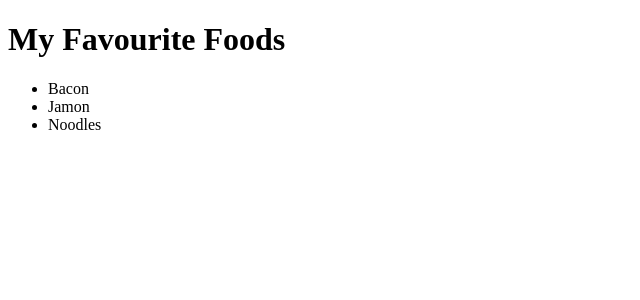
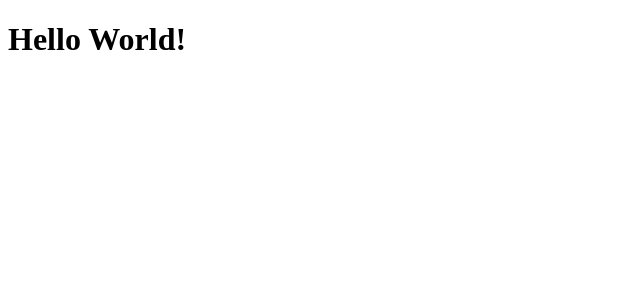
Before and after one commit to JonniiRingo/8-react-components, a React (Vite) app: page / in a window 1280 px wide. Shown: the top 300 px of the page, without its empty margins (0-640 px from the left). Built offline with nearby package versions, Linux system fonts and the light colour scheme.

Commit message:
added correct jsx 18 boiler plate from memory

```diff
--- a/src/index.jsx
+++ b/src/index.jsx
@@ -1,20 +1,19 @@
-import React from "react";
-import ReactDOM from "react-dom";
-
-ReactDOM.render(
-  <div>
-    <h1>My Favourite Foods</h1>
-    <ul>
-      <li>Bacon</li>
-      <li>Jamon</li>
-      <li>Noodles</li>
-    </ul>
-  </div>,
-  document.getElementById("root")
-);
-
 // If you're running this locally in VS Code use the commands:
 // npm install
 // to install the node modules and
 // npm run dev
 // to launch your react project in your browser
+
+import React from "react";
+import ReactDOM from "react-dom/client";
+
+
+const root = ReactDOM.createRoot(document.getElementById("root"));
+
+root.render(
+  <React.StrictMode>
+    <div>
+      <h1>Hello World!</h1>
+    </div>
+  </React.StrictMode>
+);
```
